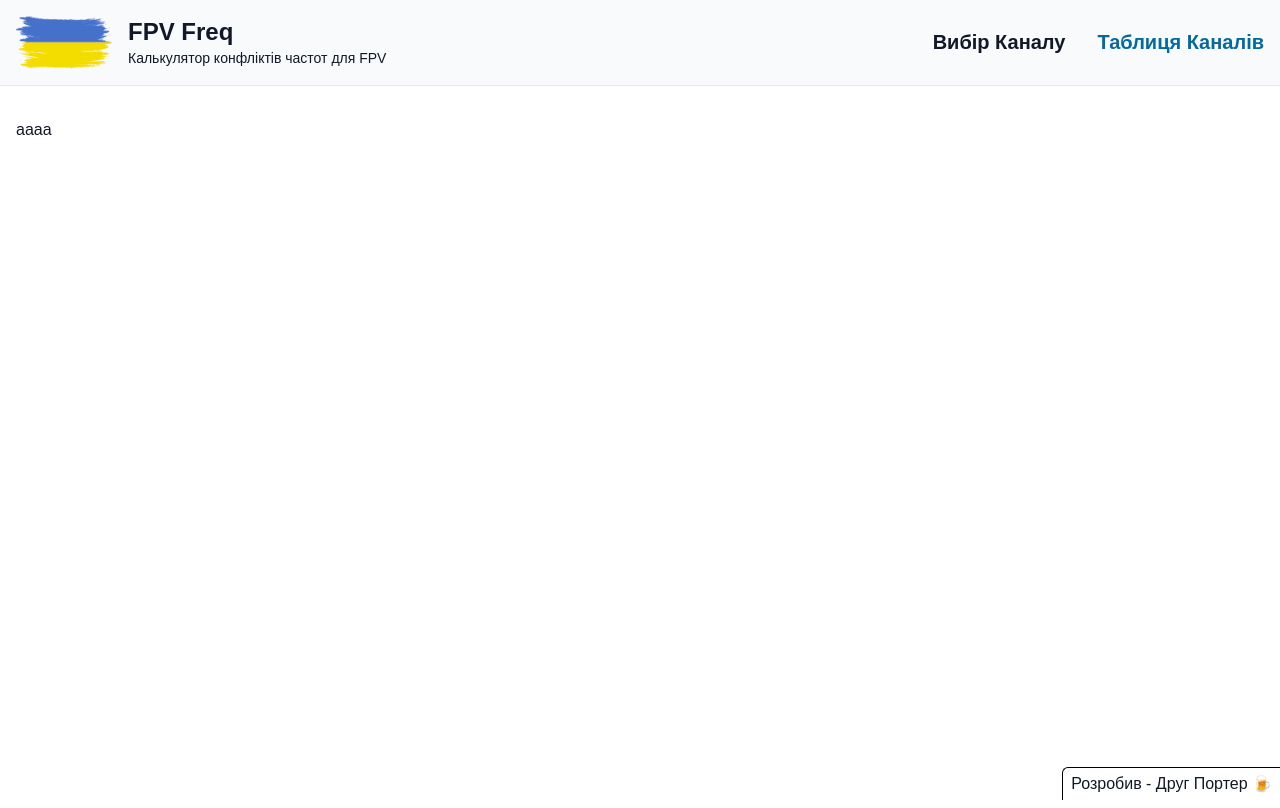
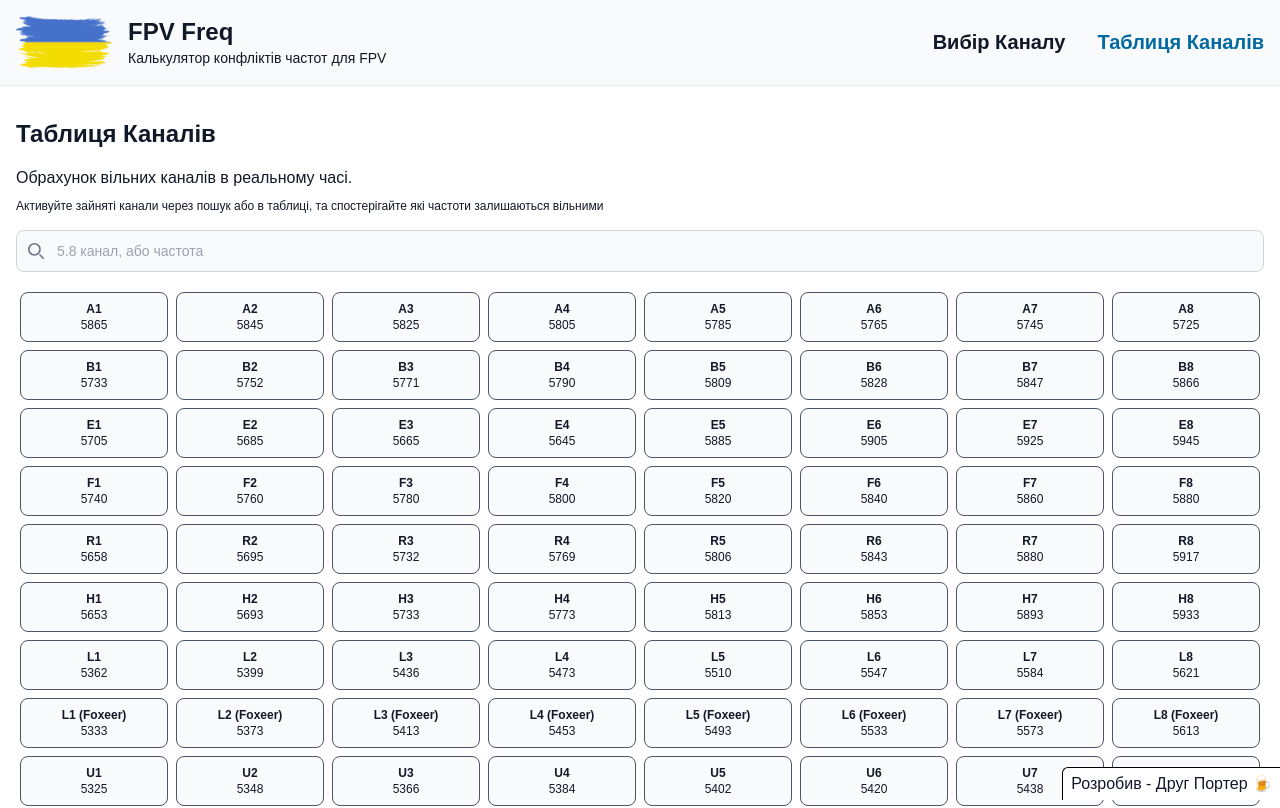
Before and after one commit to vitalii-z8i/fpv-freq-2.0, a Next.js app: page /table in a window 1280 px wide. Shown: the top 808 px of the page. Built offline with nearby package versions, Linux system fonts and the light colour scheme.

Commit message:
minor fixes. added channels table

```diff
--- a/src/app/components/channel-harmonicas.tsx
+++ b/src/app/components/channel-harmonicas.tsx
@@ -1,8 +1,7 @@
 import React from "react";
-import channels from "../../../public/channels.json";
 import CalculateHarmonicas from "../functions/calculate-harmonicas";
 
-export default function ChannelHarmonicas({ channel }: { channel: FPVChannel, onUpdate?: Function }) {
+export default function ChannelHarmonicas({ channel }: { channel: FPVChannel }) {
     if (channel?.channel) {
         return (
             <div className="border-2 md:border-0 border-gray-100 rounded-lg dark:border-gray-700 py-2 px-2 md:px-0">
--- a/src/app/components/channels-select.tsx
+++ b/src/app/components/channels-select.tsx
@@ -1,11 +1,10 @@
+'use client';
 
 import React from "react";
-
 import channels from "../../../public/channels.json";
 
-export default function ChannelsSelect({ onSelected = (() => {}) }: { onSelected?: Function }) {
+export default function ChannelsSelect({ onSelected = (() => {}) }: { onSelected?: (ch: FPVChannel) => void }) {
     const [ searchTerm, setSearchTerm ] = React.useState('')
-    const [ selectedChannel, setSelectedChannel ] = React.useState({} as unknown as FPVChannel)
 
     function handleFocus() {
         setSearchTerm('')
@@ -17,9 +16,7 @@ export default function ChannelsSelect({ onSelected = (() => {}) }: { onSelected
 
     function selectChannel(ch: FPVChannel) {
         setSearchTerm('')
-
         if (ch?.channel) {
-            setSelectedChannel(ch)
             onSelected(ch)
         }
     }
@@ -48,7 +45,6 @@ export default function ChannelsSelect({ onSelected = (() => {}) }: { onSelected
     }
 
     return (
-        <>
         <div className="relative mb-4 z-10">
             <div className="absolute inset-y-0 start-0 flex items-center ps-3 pointer-events-none">
                 <svg className="w-4 h-4 text-gray-500 dark:text-gray-400" aria-hidden="true" xmlns="http://www.w3.org/2000/svg" fill="none" viewBox="0 0 20 20">
@@ -60,7 +56,7 @@ export default function ChannelsSelect({ onSelected = (() => {}) }: { onSelected
                     placeholder="5.8 канал, або частота"
                     value={searchTerm}
                     onChange={(e) => { setSearchTerm(e.target?.value)}}
-                   onKeyDown={(e) => { if (e.key === 'Enter') { selectChannel(channelsOptions()[0]) } } }
+                    onKeyDown={(e) => { if (!!searchTerm && e.key === 'Enter') { selectChannel(channelsOptions()[0]) } } }
                     onFocus={handleFocus}
                     onBlur={handleBlur}
             />
@@ -68,6 +64,5 @@ export default function ChannelsSelect({ onSelected = (() => {}) }: { onSelected
                 {channelsList()}
             </ul>
         </div>
-        </>
     )
 }
--- a/src/app/components/nav/logo.tsx
+++ b/src/app/components/nav/logo.tsx
@@ -1,20 +1,21 @@
 import Image from "next/image";
+import Link from "next/link";
 
 export default function Logo() {
     return (
-        <a href="/" className="inline-flex">
+        <Link href="/" className="inline-flex">
             <Image
               className="max-w-24 h-auto"
               src="/images/logo.png"
               alt="FPV-Freq logo"
-              width={180}
-              height={38}
+              width='180'
+              height='38'
               priority
             />
             <div className="ml-4 flex items-center md:block">
                 <h1 className="font-bold text-2xl">FPV Freq</h1>
                 <h3 className="font-normal text-sm hidden md:block">Калькулятор конфліктів частот для FPV</h3>
             </div>
-        </a>
+        </Link>
     )
 }
--- a/src/app/components/nav/nav-item.tsx
+++ b/src/app/components/nav/nav-item.tsx
@@ -6,10 +6,12 @@ import { ReactNode } from "react";
 
 export default function NavItem({href, children}: { href: string, children: ReactNode }) {
     const currentPath = usePathname()
+
     return (
-        <li className="flex items-center text-xl font-bold cursor-pointer py-2 border-b border-gray-300 dark:border-gray-600 last:border-none md:border-none">
+        <li className="text-xl font-bold cursor-pointer border-b border-gray-300 dark:border-gray-600 last:border-none md:border-none">
             <Link href={href}
-                  className={`${(currentPath === href) && "text-sky-700 dark:text-blue-200"} hover:text-sky-700 dark:hover:text-blue-200 hover:underline`}
+                  className={`${(currentPath === href) && " text-sky-700 dark:text-blue-200"}
+                            py-2 px-4 md:p-0 hover:text-sky-700 dark:hover:text-blue-200 hover:underline block w-full`}
             >
                 {children}
             </Link>
--- a/src/app/components/nav/nav.tsx
+++ b/src/app/components/nav/nav.tsx
@@ -1,8 +1,9 @@
 'use client';
+
 import React from 'react';
 import Logo from './logo';
 
-export default function Nav({ children }: { children: React.JSX.Element }) {
+export default function Nav({ children }: { children: React.JSX.Element | React.JSX.Element[] }) {
     const [ collapsed, setCollapsed ] = React.useState(true)
 
     function toggleNavbar() {
@@ -20,7 +21,7 @@ export default function Nav({ children }: { children: React.JSX.Element }) {
                     </svg>
                 </button>
                 <div className={`${collapsed && 'hidden'} w-full md:block md:w-auto`}>
-                    <ul className="font-medium flex flex-col px-4 md:p-0 mt-4 md:flex-row md:space-x-8 rtl:space-x-reverse md:mt-0 md:border-0 dark:bg-gray-800 bg-gray-50">
+                    <ul className="font-medium flex flex-col mt-4 md:flex-row md:space-x-8 rtl:space-x-reverse md:mt-0 md:border-0 dark:bg-gray-800 bg-gray-50" onClick={() => {setCollapsed(true)}}>
                         {children}
                     </ul>
                 </div>
--- a/src/app/layout.tsx
+++ b/src/app/layout.tsx
@@ -18,16 +18,6 @@ export const metadata: Metadata = {
   description: "Калькулятор конфліктів частот для FPV",
   icons: {
     icon: [
-      {
-        media: '(prefers-color-scheme: light)',
-        url: '/images/icon.png',
-        href: '/images/icon.png',
-      },
-      {
-        media: '(prefers-color-scheme: dark)',
-        url: '/images/icon-dark.png',
-        href: '/images/icon-dark.png',
-      },
       {
         rel: 'icon',
         type: 'image/png',
@@ -75,16 +65,12 @@ export default function RootLayout({
 }>) {
   return (
     <html lang="uk">
-      <body
-        className={`${geistSans.variable} ${geistMono.variable} antialiased min-h-screen`}
-      >
+      <body className={`${geistSans.variable} ${geistMono.variable} antialiased min-h-screen`}>
         <Nav>
-          <>
             <NavItem href="/">Вибір Каналу</NavItem>
             <NavItem href="/table">Таблиця Каналів</NavItem>
-          </>
         </Nav>
-        <div className="max-w-screen-xl mx-auto px-4 py-8 mb-6">
+        <div className="md:pb-4 max-w-screen-xl mx-auto px-4 py-8 mb-10">
           {children}
         </div>
         <footer className="z-10 bg-inherit fixed bottom-0 right-0 rounded-tl-md border-black dark:border-white border-t border-l py-1 px-2">Розробив - Друг Портер 🍺</footer>
--- a/src/app/table/page.tsx
+++ b/src/app/table/page.tsx
@@ -1,7 +1,85 @@
+'use client';
+
+import React from "react";
+import ChannelsSelect from "../components/channels-select";
+import channels from "../../../public/channels.json"
+import CalculateCompability from "../functions/calculate-compability";
+
 export default function Table() {
+    const [selectedChannels, setSelectedChannels] = React.useState([] as string[])
+    const [interferredChannels, setInterferredChannels] = React.useState([] as string[])
+
+    function isSelected(chId: string): boolean {
+        return selectedChannels.includes(chId)
+    }
+
+    function isInterferred(chId: string): boolean {
+        return interferredChannels.includes(chId)
+    }
+
+    function toggleChannel(chId: string) {
+        const updatedList: string[] = []
+        if (isSelected(chId)) {
+            selectedChannels.splice(selectedChannels.indexOf(chId), 1)
+            updatedList.push(...selectedChannels)
+        } else {
+            updatedList.push(...selectedChannels, chId)
+        }
+
+        setSelectedChannels(updatedList)
+        setInterferredChannels([
+            ...CalculateCompability(channels, channels.filter((ch) => updatedList.includes(ch.id))).map((ch) => ch.id).filter((chId) => !updatedList.includes(chId))
+        ])
+    }
+
+    function clearSelection() {
+        setSelectedChannels([])
+        setInterferredChannels([])
+    }
+
     return (
         <>
-            aaaa
+            <div className="flex justify-between items-center mb-4">
+                <h2 className="font-bold text-center text-2xl">Таблиця Каналів</h2>
+                {(selectedChannels.length > 0) ? (
+                    <button onClick={clearSelection} title="Очистити" className="p-1 rounded-lg outline-none bg-gray-50 border border-gray-300 text-gray-900 text-sm focus:ring-blue-500 focus:border-blue-500 dark:bg-gray-700 dark:border-gray-600 dark:placeholder-gray-400 dark:text-white dark:focus:ring-blue-500 dark:focus:border-blue-500">
+                        <svg xmlns="http://www.w3.org/2000/svg" fill="none" viewBox="0 0 24 24" strokeWidth="1.5" stroke="currentColor" className="size-6">
+                            <path strokeLinecap="round" strokeLinejoin="round" d="M6 18 18 6M6 6l12 12" />
+                        </svg>
+                    </button>
+                ): <></>}
+            </div>
+            <p className="mb-2">Обрахунок вільних каналів в реальному часі.</p>
+            <p className="mb-4 text-xs"> Активуйте зайняті канали через пошук або в таблиці, та спостерігайте які частоти залишаються вільними</p>
+            <ChannelsSelect onSelected={(ch) => toggleChannel(ch.id)}/>
+            <ul className="grid grid-cols-4 md:grid-cols-8">
+                {channels.map((ch) => {
+                    return (
+                        <li
+                            className="text-center text-xs items-center cursor-pointer"
+                            key={ch.id}
+                            onClick={() => {toggleChannel(ch.id)}}
+                        >
+                            <div className={`
+                                    m-1 p-2 px-1 border box-border border-gray-600 bg-gray-50 dark:bg-gray-700 rounded-lg relative
+                                    ${(isInterferred(ch.id)) ? 'bg-red-400 text-red-300 dark:bg-red-900 dark:text-red-400 dark:border-red-900' : ''}
+                                    ${(isSelected(ch.id)) ? 'border border-blue-500 rounded-tr-none ' : ''}
+                                `}>
+                                {(isSelected(ch.id)) && (
+                                    <div className="absolute top-0 right-0 bg-blue-500 rounded-bl-lg">
+                                        <svg xmlns="http://www.w3.org/2000/svg" fill="White" viewBox="0 0 24 24" strokeWidth="1.5" stroke="white" className="size-4 ml-0.5 mb-0.5">
+                                            <path strokeLinecap="round" strokeLinejoin="round" d="M6 18 18 6M6 6l12 12" />
+                                        </svg>
+                                    </div>
+                                )}
+
+                                <h5 className="block font-bold">{ch.channel}</h5>
+                                <p className="block">{ch.frequency}</p>
+                            </div>
+                        </li>
+                    )
+                })}
+            </ul>
         </>
     )
 }
```
Also changed, not shown: src/app/channels/[id]/page.tsx (+3 -9 lines), src/app/components/channel-compability.tsx (+9 -6 lines). Lines whose indentation alone changed are shown as unchanged.
